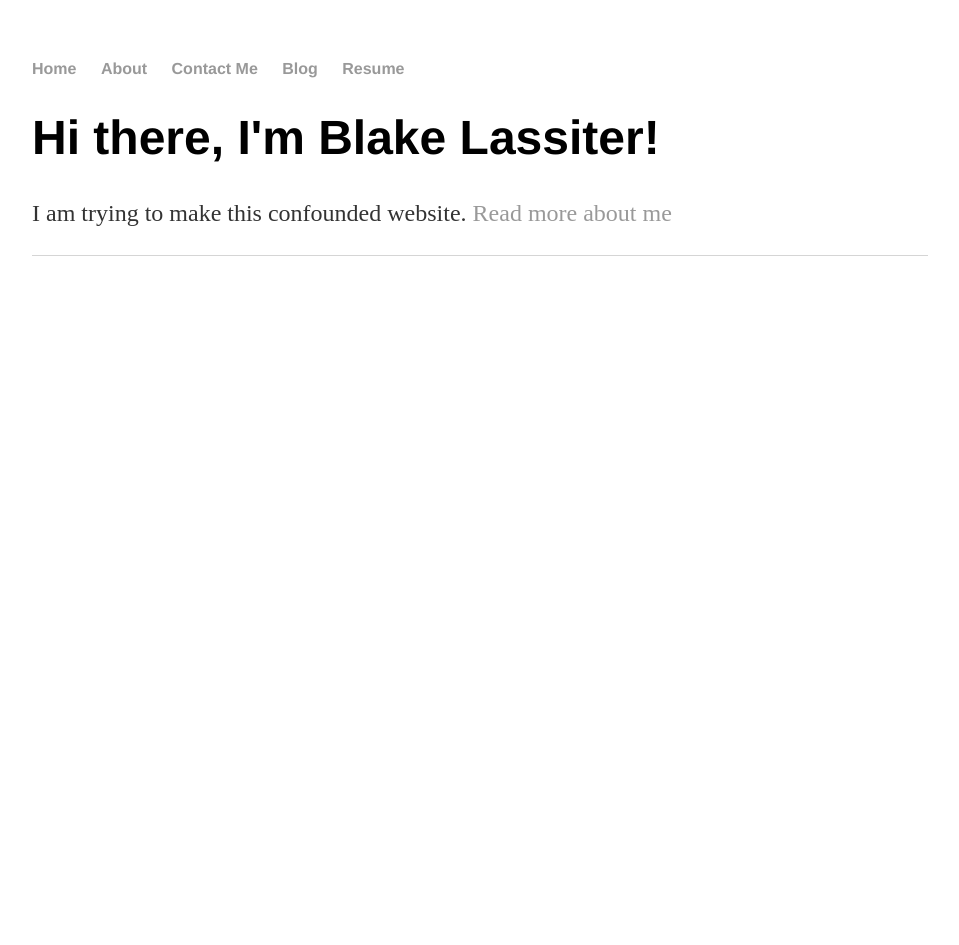
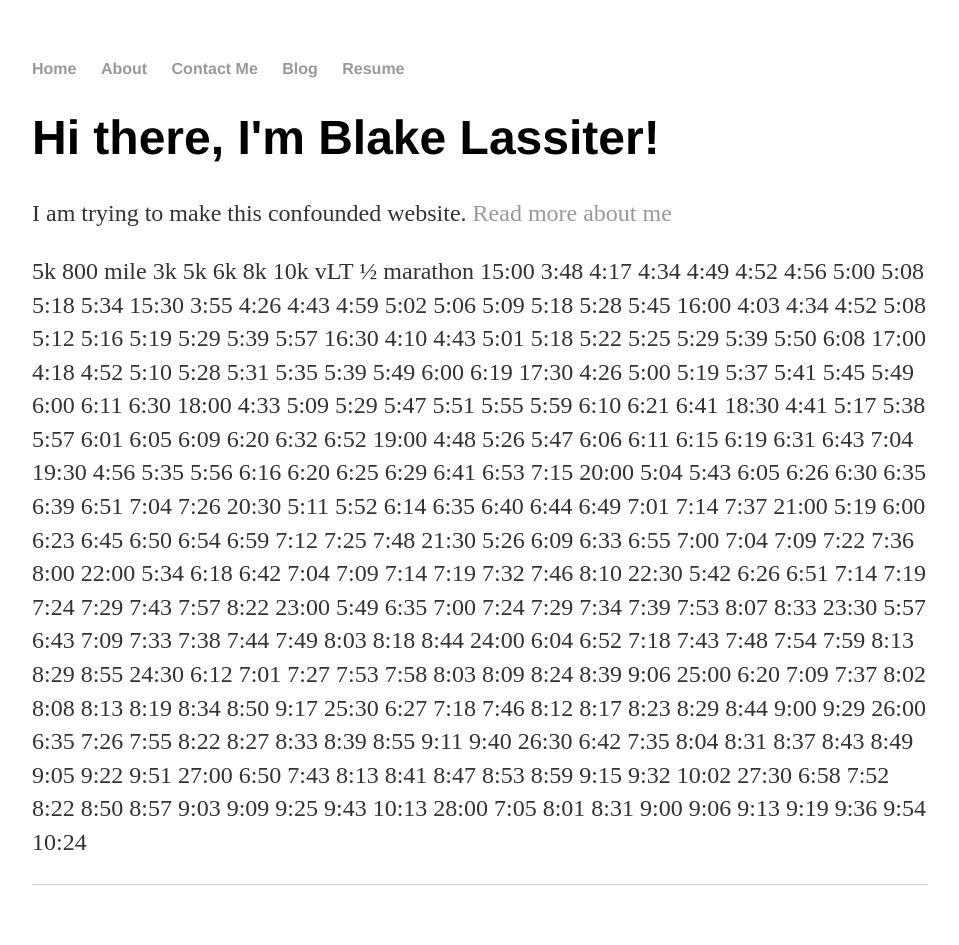
Before and after one commit to balassit/balassit.github.io, a Jekyll site: the page built from index.html, in a window 1280 px wide. Shown: the whole page, without its empty margins (160-1119 px from the left). Built offline with Jekyll 4.4.1, drawn with Linux system fonts in a browser that asks for light colours; before the commit the page ends 900 px from its top, so only the background shows below that.

Commit message:
Added pace table

```diff
--- a/index.html
+++ b/index.html
@@ -5,4 +5,36 @@
 <div class="blurb">
 	<h1>Hi there, I'm Blake Lassiter!</h1>
 	<p>I am trying to make this confounded website. <a href="/about">Read more about me</a></p>
+
+	<p>
+		5k 	800	mile	3k	5k	6k	8k	10k	vLT	½	marathon
+15:00	3:48	4:17	4:34	4:49	4:52	4:56	5:00	5:08	5:18	5:34
+15:30	3:55	4:26	4:43	4:59	5:02	5:06	5:09	5:18	5:28	5:45
+16:00	4:03	4:34	4:52	5:08	5:12	5:16	5:19	5:29	5:39	5:57
+16:30	4:10	4:43	5:01	5:18	5:22	5:25	5:29	5:39	5:50	6:08
+17:00	4:18	4:52	5:10	5:28	5:31	5:35	5:39	5:49	6:00	6:19
+17:30	4:26	5:00	5:19	5:37	5:41	5:45	5:49	6:00	6:11	6:30
+18:00	4:33	5:09	5:29	5:47	5:51	5:55	5:59	6:10	6:21	6:41
+18:30	4:41	5:17	5:38	5:57	6:01	6:05	6:09	6:20	6:32	6:52
+19:00	4:48	5:26	5:47	6:06	6:11	6:15	6:19	6:31	6:43	7:04
+19:30	4:56	5:35	5:56	6:16	6:20	6:25	6:29	6:41	6:53	7:15
+20:00	5:04	5:43	6:05	6:26	6:30	6:35	6:39	6:51	7:04	7:26
+20:30	5:11	5:52	6:14	6:35	6:40	6:44	6:49	7:01	7:14	7:37
+21:00	5:19	6:00	6:23	6:45	6:50	6:54	6:59	7:12	7:25	7:48
+21:30	5:26	6:09	6:33	6:55	7:00	7:04	7:09	7:22	7:36	8:00
+22:00	5:34	6:18	6:42	7:04	7:09	7:14	7:19	7:32	7:46	8:10
+22:30	5:42	6:26	6:51	7:14	7:19	7:24	7:29	7:43	7:57	8:22
+23:00	5:49	6:35	7:00	7:24	7:29	7:34	7:39	7:53	8:07	8:33
+23:30	5:57	6:43	7:09	7:33	7:38	7:44	7:49	8:03	8:18	8:44
+24:00	6:04	6:52	7:18	7:43	7:48	7:54	7:59	8:13	8:29	8:55
+24:30	6:12	7:01	7:27	7:53	7:58	8:03	8:09	8:24	8:39	9:06
+25:00	6:20	7:09	7:37	8:02	8:08	8:13	8:19	8:34	8:50	9:17
+25:30	6:27	7:18	7:46	8:12	8:17	8:23	8:29	8:44	9:00	9:29
+26:00	6:35	7:26	7:55	8:22	8:27	8:33	8:39	8:55	9:11	9:40
+26:30	6:42	7:35	8:04	8:31	8:37	8:43	8:49	9:05	9:22	9:51
+27:00	6:50	7:43	8:13	8:41	8:47	8:53	8:59	9:15	9:32	10:02
+27:30	6:58	7:52	8:22	8:50	8:57	9:03	9:09	9:25	9:43	10:13
+28:00	7:05	8:01	8:31	9:00	9:06	9:13	9:19	9:36	9:54	10:24
+
+	</p>
 </div><!-- /.blurb -->
```
